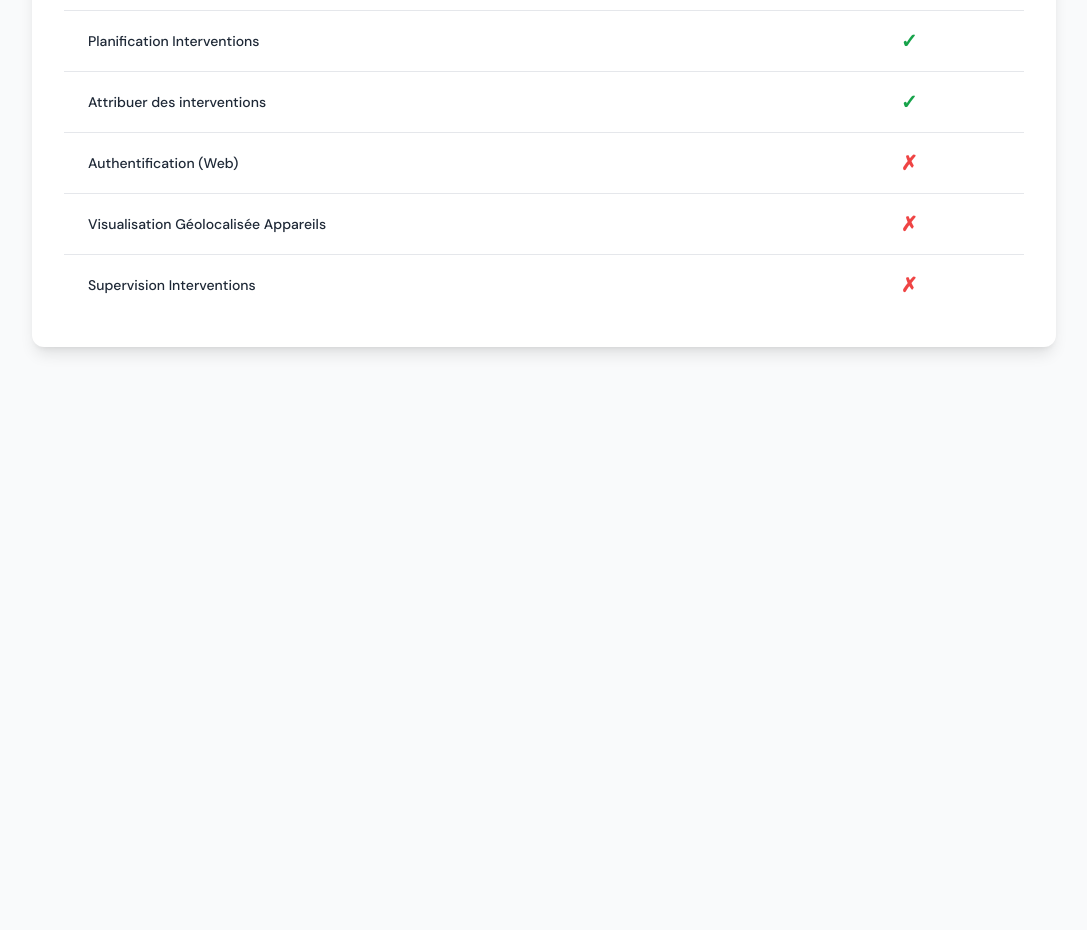
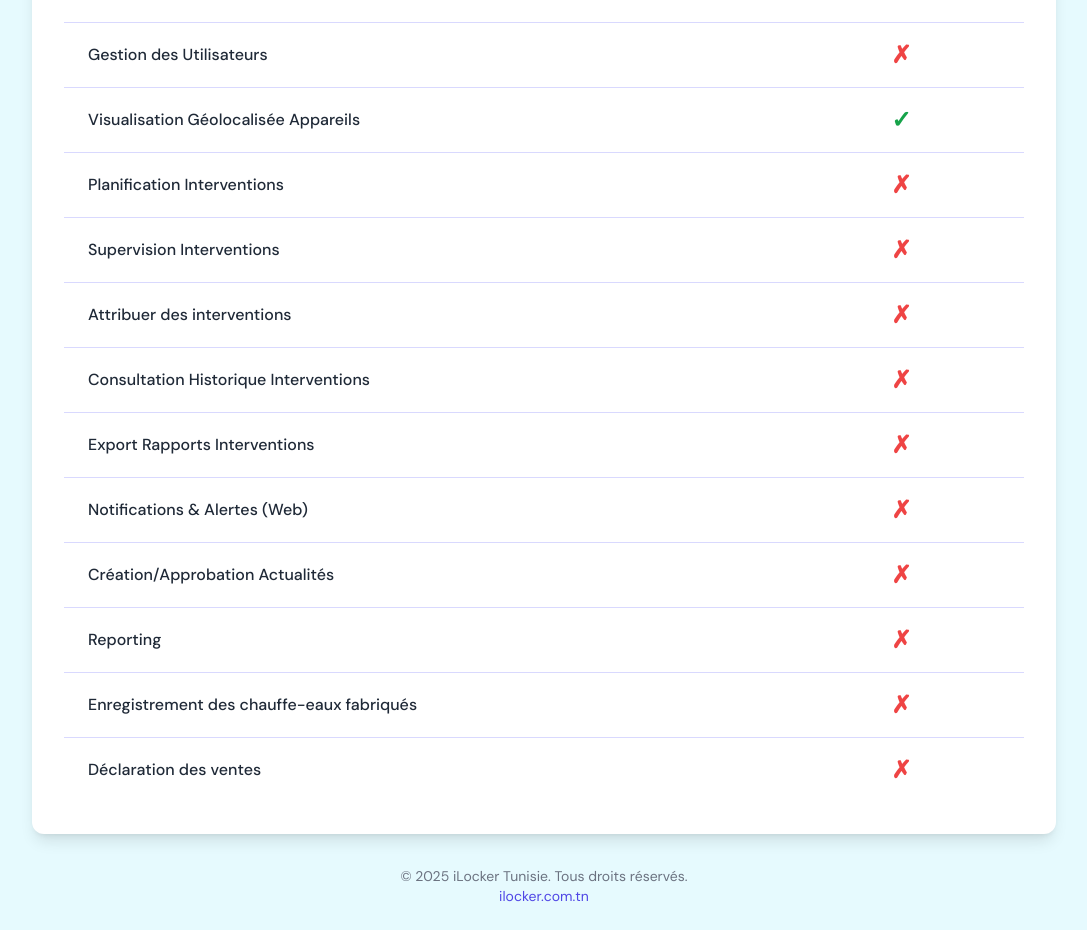
Before and after one commit to ahmedbouassida1/interactive-table, a plain HTML site: page index.html in a window 1280 px wide. Shown: the part 389-1319 px from the top of the page, without its empty margins (96-1183 px from the left). Before the commit the page ends 800 px from the top, so only its background shows below. Drawn offline with nearby package versions, Linux system fonts and the light colour scheme.

Commit message:
Update index.html

```diff
--- a/index.html
+++ b/index.html
@@ -11,7 +11,7 @@
     <style>
         body {
             font-family: 'DM Sans', sans-serif;
-            background-color: #f9fafb;
+            background-color: #e6fafe; /* Updated page background color */
             padding: 1.5rem;
         }
         .tab-active {
@@ -21,6 +21,13 @@
         .sub-tab-active {
             border-bottom: 2px solid #4f46e5;
             color: #4f46e5;
+        }
+        .table-header-text {
+            color: #333365;
+        }
+        /* Updated table row separator color */
+        .divide-y > :not([hidden]) ~ :not([hidden]) {
+            border-color: #d9d9fe;
         }
     </style>
 </head>
@@ -44,125 +51,127 @@
         </div>
     </div>
 
+    <footer class="text-center mt-8 text-sm text-gray-500">
+        <p>&copy; 2025 iLocker Tunisie. Tous droits réservés.</p>
+        <a href="https://ilocker.com.tn" target="_blank" rel="noopener noreferrer" class="text-indigo-600 hover:underline">ilocker.com.tn</a>
+    </footer>
+
     <script>
-        // Data structure for actors and their permissions
+        // --- Master Lists of Functionalities for Consistency ---
+        const webFunctionalities = [
+            "Authentification (Web)",
+            "Gestion des Utilisateurs",
+            "Visualisation Géolocalisée Appareils",
+            "Planification Interventions",
+            "Supervision Interventions",
+            "Attribuer des interventions",
+            "Consultation Historique Interventions",
+            "Export Rapports Interventions",
+            "Notifications & Alertes (Web)",
+            "Création/Approbation Actualités",
+            "Reporting",
+            "Enregistrement des chauffe-eaux fabriqués",
+            "Déclaration des ventes"
+        ];
+
+        const mobileFunctionalities = [
+            "Authentification (Mobile)",
+            "Notifications & Alertes (Mobile)",
+            "Consultation Actualités (Mobile)",
+            "Enregistrement Appareils",
+            "Exécution Interventions",
+            "Suivi détaillé Interventions",
+            "Scan de QR Code",
+            "Consultation Historique Interventions (Mobile)",
+            "Déclaration des Ventes"
+        ];
+
+        // --- Data structure for actors and their permissions ---
         const actors = {
             "ANME": {
-                web: [
-                    { feature: "Gestion des Utilisateurs", access: true },
-                    { feature: "Planification Interventions", access: true },
-                    { feature: "Attribuer des interventions", access: true },
-                    { feature: "Authentification (Web)", access: false },
-                    { feature: "Visualisation Géolocalisée Appareils", access: false },
-                    { feature: "Supervision Interventions", access: false },
-                ],
-                mobile: [
-                    { feature: "Authentification (Mobile)", access: true },
-                    { feature: "Notifications & Alertes", access: true },
-                    { feature: "Visualisation Facteurs Environnementaux", access: true },
-                    { feature: "Enregistrement Appareils", access: true },
-                    { feature: "Consultation Actualités", access: false },
-                ]
+                web: {
+                    "Authentification (Web)": true,
+                    "Visualisation Géolocalisée Appareils": true,
+                    "Supervision Interventions": false,
+                },
+                mobile: {
+                    "Authentification (Mobile)": true,
+                    "Notifications & Alertes (Mobile)": true,
+                    "Enregistrement Appareils": true,
+                }
             },
             "Usine": {
-                web: [
-                    { feature: "Gestion des Utilisateurs", access: true },
-                    { feature: "Planification Interventions", access: true },
-                    { feature: "Supervision Interventions", access: true },
-                    { feature: "Consultation Historique Interventions", access: true },
-                    { feature: "Création/Approbation Actualités", access: true },
-                    { feature: "Consultation Actualités", access: true },
-                ],
-                mobile: [
-                    { feature: "Consultation Actualités", access: true },
-                    { feature: "Visualisation Facteurs Environnementaux", access: true },
-                    { feature: "Authentification (Mobile)", access: false },
-                    { feature: "Notifications & Alertes", access: false },
-                ]
+                web: {
+                    "Authentification (Web)": true,
+                    "Enregistrement des chauffe-eaux fabriqués": true,
+                    "Reporting": true,
+                },
+                mobile: {}
             },
             "Administrateur Système": {
-                web: [
-                    { feature: "Reporting Avancé", access: true },
-                    { feature: "Générateur d'Actualités IA", access: true },
-                    { feature: "Authentification (Web)", access: false },
-                    { feature: "Gestion des Utilisateurs", access: false },
-                ],
-                mobile: [
-                    { feature: "Authentification (Mobile)", access: true },
-                    { feature: "Notifications & Alertes", access: true },
-                    { feature: "Consultation Actualités", access: true },
-                    { feature: "Visualisation Facteurs Environnementaux", access: true },
-                    { feature: "Enregistrement Appareils", access: true },
-                ]
+                web: {
+                    "Authentification (Web)": true,
+                    "Gestion des Utilisateurs": true,
+                    "Planification Interventions": true,
+                    "Supervision Interventions": true,
+                    "Déclaration des ventes": true,
+                    "Reporting": true,
+                    "Attribuer des interventions": true,
+                    "Consultation Historique Interventions": true,
+                    "Export Rapports Interventions": true,
+                    "Notifications & Alertes (Web)": true,
+                },
+                mobile: {
+                    "Authentification (Mobile)": true,
+                    "Notifications & Alertes (Mobile)": true,
+                    "Enregistrement Appareils": true,
+                    "Déclaration des Ventes": true,
+                }
             },
             "Installateur Agréé": {
-                web: [
-                    { feature: "Authentification (Web)", access: true },
-                    { feature: "Visualisation Géolocalisée Appareils", access: true },
-                    { feature: "Planification Interventions", access: true },
-                    { feature: "Supervision Interventions", access: true },
-                    { feature: "Consultation Historique Interventions", access: true },
-                    { feature: "Export Rapports Interventions", access: true },
-                    { feature: "Notifications & Alertes", access: true },
-                    { feature: "Création/Approbation Actualités", access: true },
-                    { feature: "Consultation Actualités", access: true },
-                    { feature: "Visualisation Facteurs Environnementaux", access: true },
-                    { feature: "Reporting Avancé", access: true },
-                ],
-                mobile: [
-                    { feature: "Authentification (Mobile)", access: true },
-                    { feature: "Exécution Interventions", access: true },
-                    { feature: "Suivi détaillé Interventions", access: true },
-                    { feature: "Scan de QR Code", access: true },
-                    { feature: "Consultation Historique Interventions", access: true },
-                    { feature: "Notifications & Alertes", access: true },
-                    { feature: "Consultation Actualités", access: true },
-                    { feature: "Visualisation Facteurs Environnementaux", access: true },
-                    { feature: "Assistant de Diagnostic IA", access: true },
-                    { feature: "Déclaration des Ventes", access: true },
-                ]
+                web: {
+                    "Authentification (Web)": true,
+                    "Visualisation Géolocalisée Appareils": true,
+                    "Planification Interventions": true,
+                    "Supervision Interventions": false,
+                    "Consultation Historique Interventions": true,
+                    "Export Rapports Interventions": true,
+                    "Notifications & Alertes (Web)": true,
+                    "Création/Approbation Actualités": true,
+                    "Déclaration des ventes": true,
+                },
+                mobile: {
+                    "Authentification (Mobile)": true,
+                    "Exécution Interventions": true,
+                    "Suivi détaillé Interventions": true,
+                    "Scan de QR Code": true,
+                    "Consultation Historique Interventions (Mobile)": true,
+                    "Notifications & Alertes (Mobile)": true,
+                    "Consultation Actualités (Mobile)": true,
+                    "Déclaration des Ventes": true,
+                }
             },
             "Réparateur Agréé": {
-                web: [
-                    { feature: "Authentification (Web)", access: true },
-                    { feature: "Visualisation Géolocalisée Appareils", access: true },
-                    { feature: "Planification Interventions", access: true },
-                    { feature: "Supervision Interventions", access: true },
-                    { feature: "Consultation Historique Interventions", access: true },
-                    { feature: "Export Rapports Interventions", access: true },
-                    { feature: "Notifications & Alertes", access: true },
-                    { feature: "Création/Approbation Actualités", access: true },
-                    { feature: "Consultation Actualités", access: true },
-                    { feature: "Visualisation Facteurs Environnementaux", access: true },
-                    { feature: "Reporting Avancé", access: true },
-                ],
-                mobile: [
-                    { feature: "Authentification (Mobile)", access: true },
-                    { feature: "Exécution Interventions", access: true },
-                    { feature: "Suivi détaillé Interventions", access: true },
-                    { feature: "Scan de QR Code", access: true },
-                    { feature: "Consultation Historique Interventions", access: true },
-                    { feature: "Notifications & Alertes", access: true },
-                    { feature: "Consultation Actualités", access: true },
-                    { feature: "Visualisation Facteurs Environnementaux", access: true },
-                    { feature: "Assistant de Diagnostic IA", access: true },
-                    { feature: "Déclaration des Ventes", access: false },
-                ]
-            },
-            "Technicien de Maintenance": {
-                web: [],
-                mobile: [
-                    { feature: "Authentification (Mobile)", access: true },
-                    { feature: "Exécution Interventions", access: true },
-                    { feature: "Suivi détaillé Interventions", access: true },
-                    { feature: "Scan de QR Code", access: true },
-                    { feature: "Consultation Historique Interventions", access: true },
-                    { feature: "Notifications & Alertes", access: true },
-                    { feature: "Consultation Actualités", access: true },
-                    { feature: "Visualisation Facteurs Environnementaux", access: true },
-                    { feature: "Assistant de Diagnostic IA", access: true },
-                    { feature: "Déclaration des Ventes", access: false },
-                ]
+                web: {
+                    "Authentification (Web)": true,
+                    "Visualisation Géolocalisée Appareils": true,
+                    "Planification Interventions": true,
+                    "Supervision Interventions": false,
+                    "Consultation Historique Interventions": true,
+                    "Export Rapports Interventions": true,
+                    "Notifications & Alertes (Web)": true,
+                    "Création/Approbation Actualités": true,
+                },
+                mobile: {
+                    "Authentification (Mobile)": true,
+                    "Exécution Interventions": true,
+                    "Suivi détaillé Interventions": true,
+                    "Scan de QR Code": true,
+                    "Consultation Historique Interventions (Mobile)": true,
+                    "Notifications & Alertes (Mobile)": true,
+                    "Consultation Actualités (Mobile)": true,
+                    "Déclaration des Ventes": false,
+                }
             }
         };
 
@@ -170,9 +179,25 @@
         const contentContainer = document.getElementById('tab-content');
         let activeActor = Object.keys(actors)[0];
         let activePlatform = 'web';
+        let sortOrder = 'none'; // 'none', 'desc' (valid first), 'asc' (invalid first)
 
         function renderContent() {
-            const actorData = actors[activeActor];
+            const actorPermissions = actors[activeActor][activePlatform];
+            let masterList = [...(activePlatform === 'web' ? webFunctionalities : mobileFunctionalities)];
+
+            // Sorting logic
+            if (sortOrder !== 'none') {
+                masterList.sort((a, b) => {
+                    const accessA = actorPermissions[a] || false;
+                    const accessB = actorPermissions[b] || false;
+                    if (sortOrder === 'desc') {
+                        return (accessB - accessA); // true (1) comes before false (0)
+                    } else {
+                        return (accessA - accessB); // false (0) comes before true (1)
+                    }
+                });
+            }
+
             const subTabsHTML = `
                 <div class="border-b border-gray-200 mb-6">
                     <nav class="flex space-x-4" aria-label="Sub-tabs">
@@ -181,29 +206,39 @@
                     </nav>
                 </div>
             `;
-            const platformData = actorData[activePlatform];
+
             let tableHTML = '<p class="text-gray-500">Aucune fonctionnalité pour cette plateforme.</p>';
-            if (platformData && platformData.length > 0) {
+            if (masterList.length > 0) {
                 tableHTML = `
                     <div class="overflow-x-auto">
                         <table class="min-w-full">
                             <thead class="bg-indigo-50">
                                 <tr>
-                                    <th scope="col" class="px-6 py-3 text-left text-xs font-medium text-indigo-800 uppercase tracking-wider">Fonctionnalité</th>
-                                    <th scope="col" class="px-6 py-3 text-center text-xs font-medium text-indigo-800 uppercase tracking-wider">Accès</th>
+                                    <th scope="col" class="table-header-text px-6 py-3 text-left text-sm font-semibold uppercase tracking-wider">Fonctionnalité</th>
+                                    <th scope="col" class="px-6 py-3 text-center text-sm font-semibold uppercase tracking-wider">
+                                        <div class="table-header-text flex items-center justify-center space-x-2">
+                                            <span>Accès</span>
+                                            <button id="sort-button" class="p-1 rounded-full hover:bg-indigo-200">
+                                                <svg class="w-4 h-4" style="color: #333365;" fill="none" stroke="currentColor" viewBox="0 0 24 24" xmlns="http://www.w3.org/2000/svg"><path stroke-linecap="round" stroke-linejoin="round" stroke-width="2" d="M8 9l4-4 4 4m0 6l-4 4-4-4"></path></svg>
+                                            </button>
+                                        </div>
+                                    </th>
                                 </tr>
                             </thead>
-                            <tbody class="bg-white divide-y divide-gray-200">
-                                ${platformData.map(item => `
-                                    <tr>
-                                        <td class="px-6 py-4 whitespace-nowrap text-sm font-medium text-gray-800">${item.feature}</td>
-                                        <td class="px-6 py-4 whitespace-nowrap text-sm text-center">
-                                            ${item.access
-                                                ? '<span class="text-green-600 font-bold text-xl">✓</span>'
-                                                : '<span class="text-red-500 font-bold text-xl">✗</span>'}
-                                        </td>
-                                    </tr>
-                                `).join('')}
+                            <tbody class="bg-white divide-y">
+                                ${masterList.map(featureName => {
+                                    const hasAccess = actorPermissions[featureName] || false;
+                                    return `
+                                        <tr>
+                                            <td class="px-6 py-4 whitespace-nowrap text-base font-medium text-gray-800">${featureName}</td>
+                                            <td class="px-6 py-4 whitespace-nowrap text-sm text-center">
+                                                ${hasAccess
+                                                    ? '<span class="text-green-600 font-bold text-2xl">✓</span>'
+                                                    : '<span class="text-red-500 font-bold text-2xl">✗</span>'}
+                                            </td>
+                                        </tr>
+                                    `;
+                                }).join('')}
                             </tbody>
                         </table>
                     </div>
@@ -211,6 +246,18 @@
             }
             contentContainer.innerHTML = subTabsHTML + tableHTML;
             renderMainTabs();
+
+            // Add event listener to the new sort button
+            document.getElementById('sort-button').addEventListener('click', () => {
+                if (sortOrder === 'none') {
+                    sortOrder = 'desc';
+                } else if (sortOrder === 'desc') {
+                    sortOrder = 'asc';
+                } else {
+                    sortOrder = 'none';
+                }
+                renderContent();
+            });
         }
 
         function renderMainTabs() {
@@ -224,11 +271,13 @@
         window.setActor = function(actorName) {
             activeActor = actorName;
             activePlatform = 'web';
+            sortOrder = 'none'; // Reset sort when changing actor
             renderContent();
         }
 
         window.setPlatform = function(platformName) {
             activePlatform = platformName;
+            sortOrder = 'none'; // Reset sort when changing platform
             renderContent();
         }
 
```
